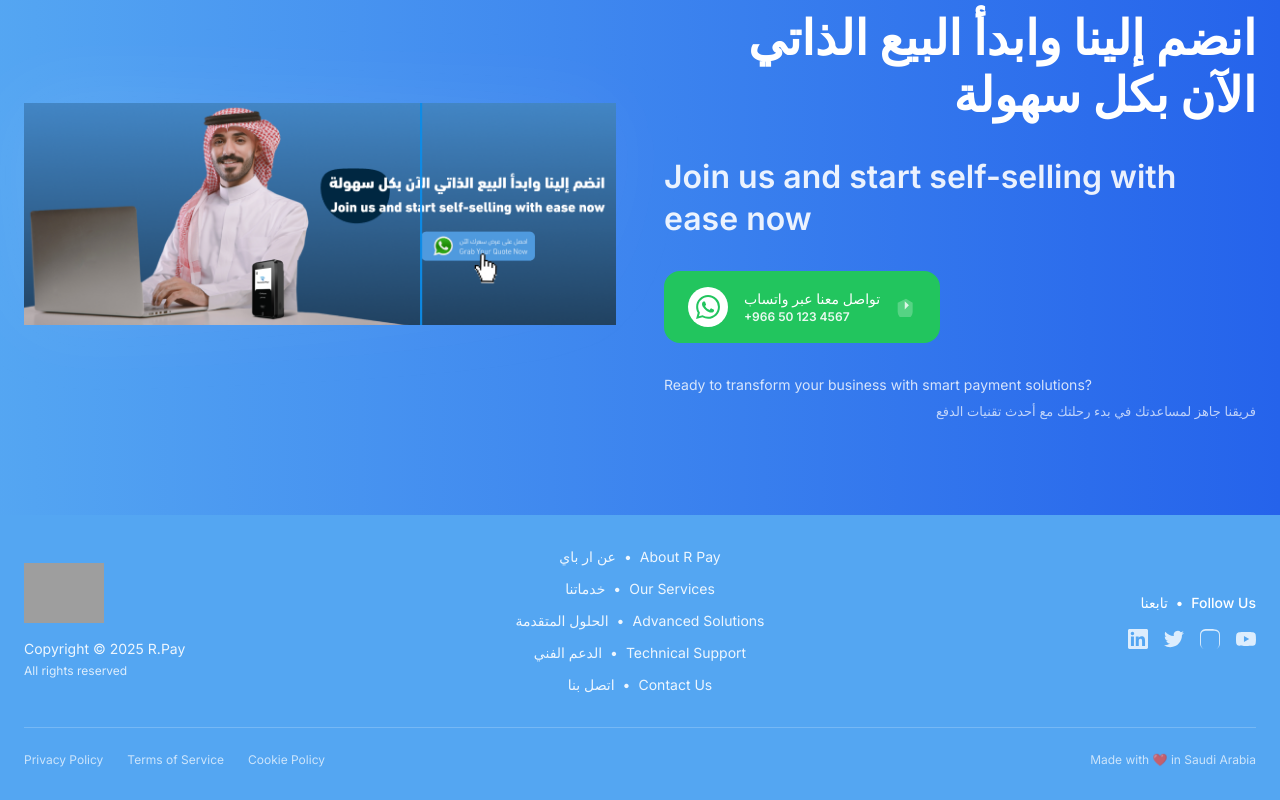
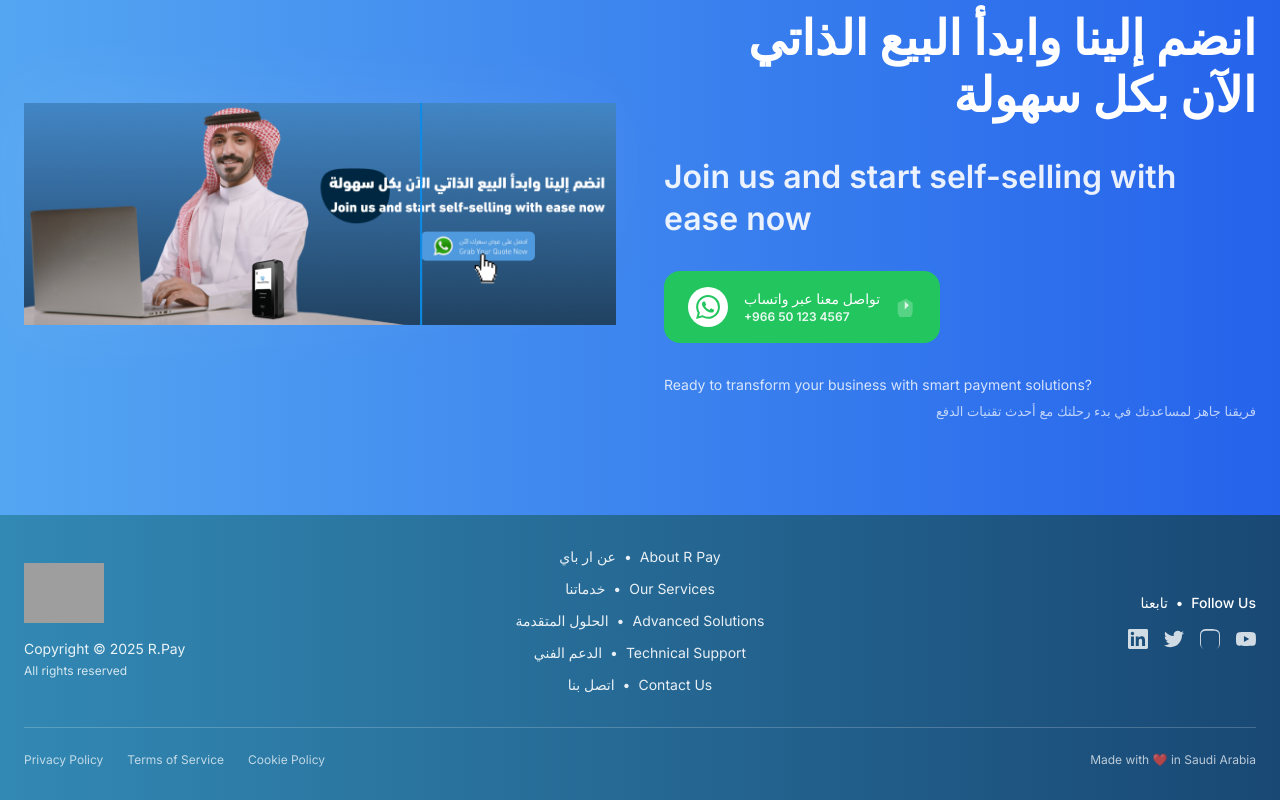
Before and after one commit to FerasKhalil/RPay--SA, a React (Vite) app: page / in a window 1280 px wide. Shown: the part 7500-8300 px from the top of the page. Built offline with nearby package versions, Linux system fonts and the light colour scheme; grey boxes are pictures that could not be loaded.

Commit message:
Refactor footer color
Update the footer component to include a linear gradient background. The gradient starts from color #3289B4 on the left and transitions to #194874 on the right.

```diff
--- a/src/components/Footer.tsx
+++ b/src/components/Footer.tsx
@@ -63,7 +63,10 @@ const Footer: React.FC<FooterProps> = memo(({ className = "" }) => {
 
   return (
     <footer
-      className={`w-full bg-primary text-white py-8 ${className}`}
+      className={`w-full text-white py-8 ${className}`}
+      style={{
+        background: 'linear-gradient(to right, #3289B4, #194874)'
+      }}
       role="contentinfo"
     >
       <div className="max-w-7xl mx-auto px-6">
```
